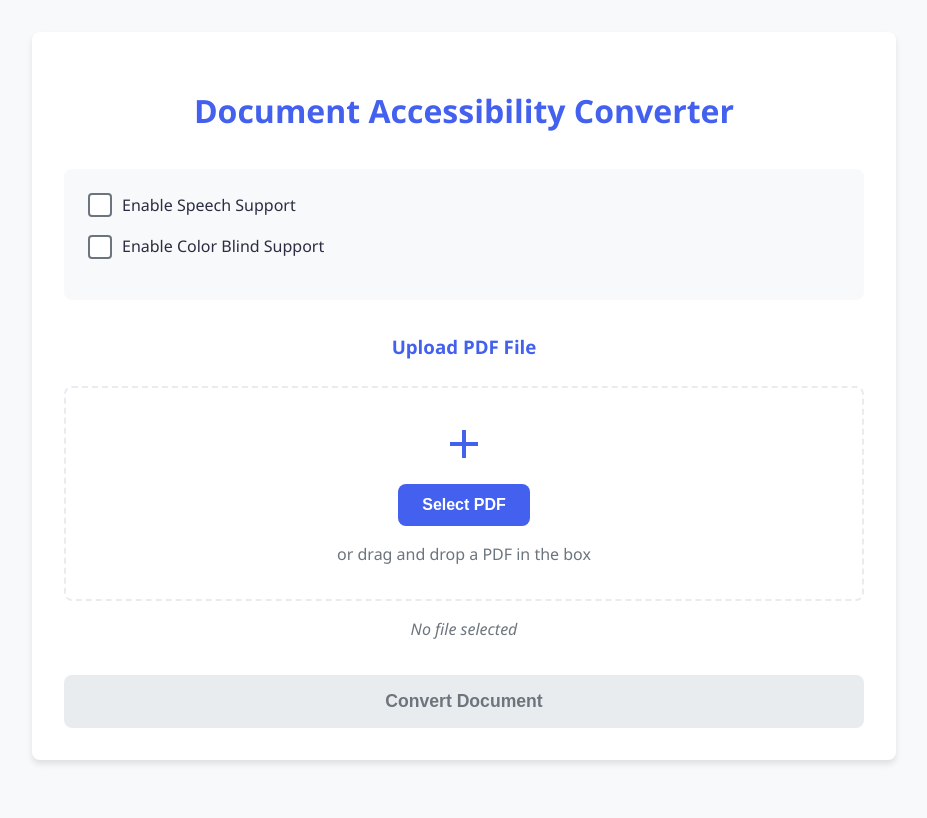
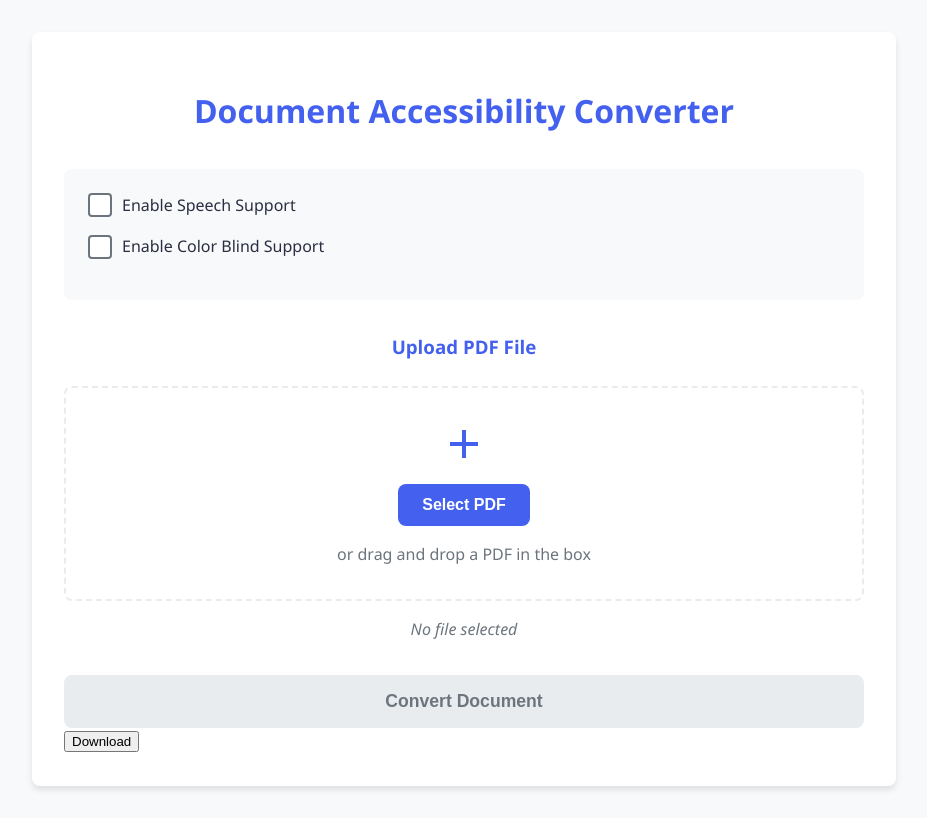
Before and after one commit to IanCheah/lifehack2025-imcooked, a React (Vite) app in the folder lifehack2025/: page / in a window 1280 px wide. Shown: the whole page, without its empty margins (176-1103 px from the left). Built offline with nearby package versions, Linux system fonts and the light colour scheme.

Commit message:
Resolve merge conflicts

```diff
--- a/lifehack2025/src/HomePage.tsx
+++ b/lifehack2025/src/HomePage.tsx
@@ -4,7 +4,7 @@ import axios from 'axios';
 
 type ColorBlindType = "none" | "protanopia" | "deuteranopia" | "tritanopia"
 
-const HomePage: FC = (): React.JSX.Element => {
+    const HomePage: FC = (): React.JSX.Element => {
     // States
     const [colorBlindType, setColorBlindType] = useState<ColorBlindType>("none");
     const [isColorBlind, setIsColorBlind] = useState<boolean>(false);
@@ -68,8 +68,41 @@ const HomePage: FC = (): React.JSX.Element => {
         }
     }
 
-    const handleSubmit = () => {
+    const handleSubmit = async () => {
         // Submit logic here
+        try {
+            const response = await axios.post('http://localhost:8000/convert/', {
+            toSpeech: isSpeechEnabled,
+            toColour: isColorBlind
+        });
+        console.log(response.data);
+        } catch (error) {
+            console.error(error);
+        }
+    }
+
+    const handleDownload = async () => {
+        try {
+            const response = await fetch('http://localhost:8000/download/', {
+            method: 'GET',
+        });
+
+        if (!response.ok) {
+            throw new Error('Network response was not ok');
+        }
+
+        const blob = await response.blob();
+        const url = window.URL.createObjectURL(blob);
+        const a = document.createElement('a');
+        a.href = url;
+        a.download = 'converted_files.zip';
+        document.body.appendChild(a);
+        a.click();
+        a.remove();
+        window.URL.revokeObjectURL(url);
+        } catch (error) {
+            console.error('Download failed:', error);
+        }
     }
 
     return (
@@ -180,6 +213,13 @@ const HomePage: FC = (): React.JSX.Element => {
             >
                 Convert Document
             </button>
+
+            {/* Temporary download button */}
+            <button
+                onClick={handleDownload}
+            >
+                Download
+            </button>
         </div>
     );
 }
```
Also changed, not shown: 2 other files (tests, documents, lock files or other folders).
